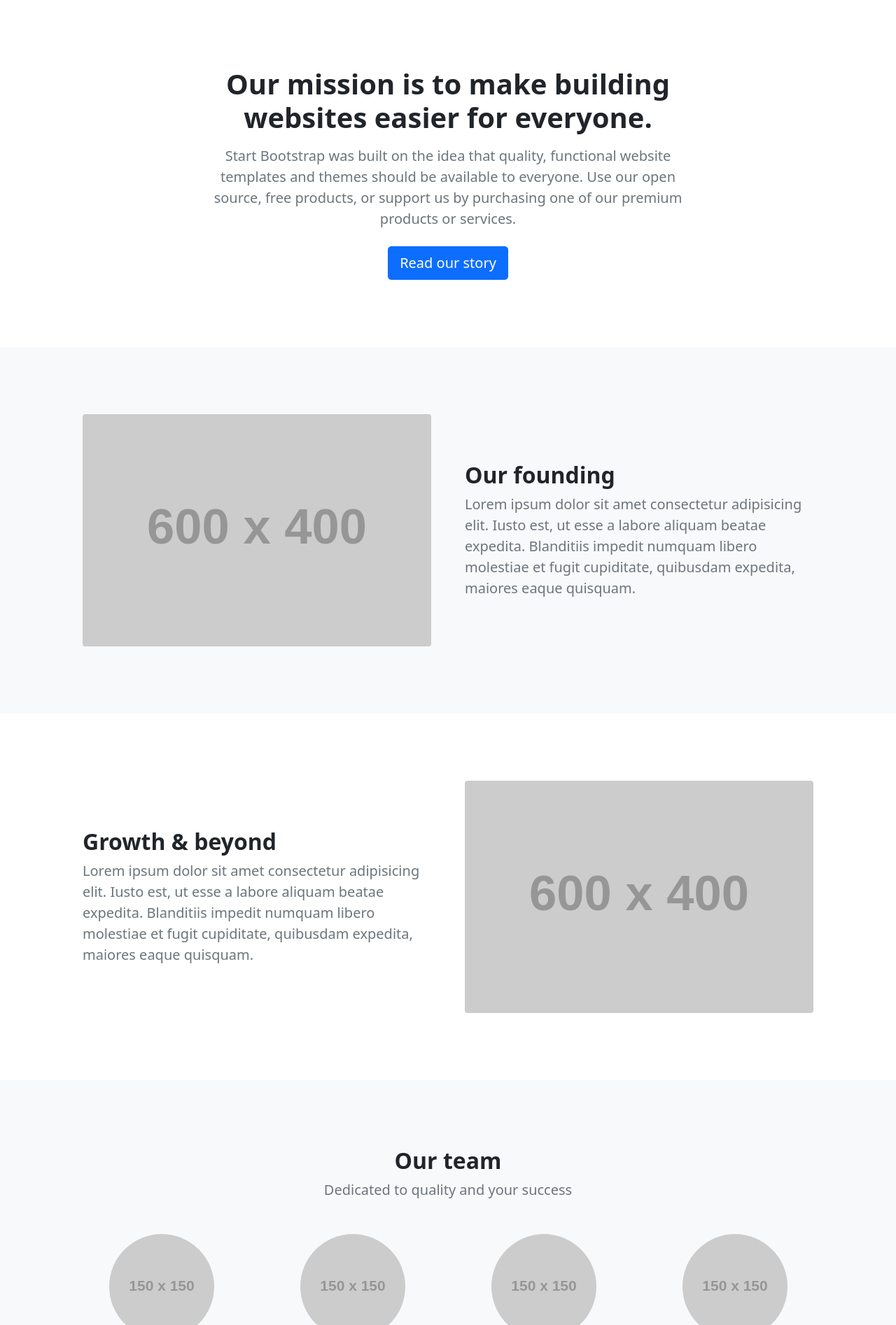
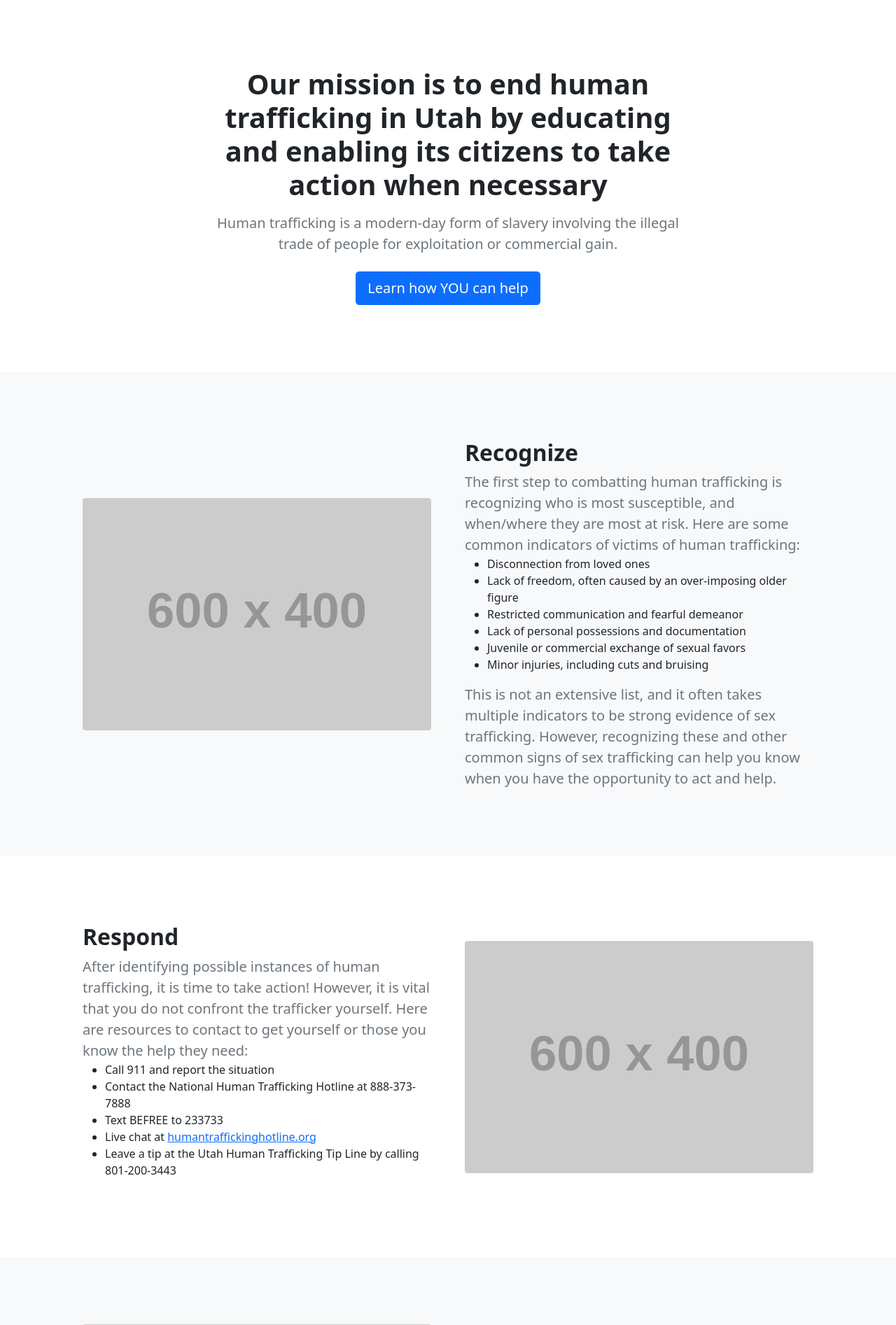
Before and after one commit to BZV83/missing-persons, a Django app: page /about/ in a window 1280 px wide. Shown: the part 56-1950 px from the top of the page at 70% size. Run offline with Django 4.2, Linux system fonts and the light colour scheme; grey boxes labelled with a size stand in for pictures from a placeholder-image service; some libraries are stand-ins or nearby versions.

Commit message:
Update about.html

```diff
--- a/missing-persons/templates/pages/about.html
+++ b/missing-persons/templates/pages/about.html
@@ -7,9 +7,9 @@
                     <div class="row justify-content-center">
                         <div class="col-lg-8 col-xxl-6">
                             <div class="text-center my-5">
-                                <h1 class="fw-bolder mb-3">Our mission is to make building websites easier for everyone.</h1>
-                                <p class="lead fw-normal text-muted mb-4">Start Bootstrap was built on the idea that quality, functional website templates and themes should be available to everyone. Use our open source, free products, or support us by purchasing one of our premium products or services.</p>
-                                <a class="btn btn-primary btn-lg" href="#scroll-target">Read our story</a>
+                                <h1 class="fw-bolder mb-3">Our mission is to end human trafficking in Utah by <b>educating</b> and <b>enabling</b> its citizens to take action when necessary</h1>
+                                <p class="lead fw-normal text-muted mb-4">Human trafficking is a modern-day form of slavery involving the illegal trade of people for exploitation or commercial gain.</p>
+                                <a class="btn btn-primary btn-lg" href="#scroll-target">Learn how YOU can help</a>
                             </div>
                         </div>
                     </div>
@@ -21,8 +21,18 @@
                     <div class="row gx-5 align-items-center">
                         <div class="col-lg-6"><img class="img-fluid rounded mb-5 mb-lg-0" src="https://dummyimage.com/600x400/343a40/6c757d" alt="..." /></div>
                         <div class="col-lg-6">
-                            <h2 class="fw-bolder">Our founding</h2>
-                            <p class="lead fw-normal text-muted mb-0">Lorem ipsum dolor sit amet consectetur adipisicing elit. Iusto est, ut esse a labore aliquam beatae expedita. Blanditiis impedit numquam libero molestiae et fugit cupiditate, quibusdam expedita, maiores eaque quisquam.</p>
+                            <h2 class="fw-bolder">Recognize</h2>
+                            <p class="lead fw-normal text-muted mb-0">The first step to combatting human trafficking is recognizing who is most susceptible, and when/where they are most at risk. Here are some common indicators of victims of human trafficking: <br>
+                                <ul>
+                                    <li> Disconnection from loved ones
+                                    <li> Lack of freedom, often caused by an over-imposing older figure
+                                    <li> Restricted communication and fearful demeanor
+                                    <li> Lack of personal possessions and documentation
+                                    <li> Juvenile or commercial exchange of sexual favors
+                                    <li> Minor injuries, including cuts and bruising
+                                </ul>
+                            </p>
+                            <p class="lead fw-normal text-muted mb-0">This is not an extensive list, and it often takes multiple indicators to be strong evidence of sex trafficking. However, recognizing these and other common signs of sex trafficking can help you know when you have the opportunity to act and help.</p>
                         </div>
                     </div>
                 </div>
@@ -33,8 +43,40 @@
                     <div class="row gx-5 align-items-center">
                         <div class="col-lg-6 order-first order-lg-last"><img class="img-fluid rounded mb-5 mb-lg-0" src="https://dummyimage.com/600x400/343a40/6c757d" alt="..." /></div>
                         <div class="col-lg-6">
-                            <h2 class="fw-bolder">Growth &amp; beyond</h2>
-                            <p class="lead fw-normal text-muted mb-0">Lorem ipsum dolor sit amet consectetur adipisicing elit. Iusto est, ut esse a labore aliquam beatae expedita. Blanditiis impedit numquam libero molestiae et fugit cupiditate, quibusdam expedita, maiores eaque quisquam.</p>
+                            <h2 class="fw-bolder">Respond</h2>
+                            <p class="lead fw-normal text-muted mb-0">After identifying possible instances of human trafficking, it is time to take action! However, it is vital that you do not confront the trafficker yourself. Here are resources to contact to get yourself or those you know the help they need:</p>
+                                <ul>
+                                    <li> Call 911 and report the situation
+                                    <li> Contact the National Human Trafficking Hotline at 888-373-7888
+                                    <li> Text BEFREE to 233733
+                                    <li> Live chat at <a href="https://humantraffickinghotline.org/en">humantraffickinghotline.org</a>
+                                    <li> Leave a tip at the Utah Human Trafficking Tip Line by calling 801-200-3443
+                                </ul>
+                        </div>
+                    </div>
+                </div>
+            </section>
+            <!-- About section three-->
+            <section class="py-5 bg-light" id="scroll-target">
+                <div class="container px-5 my-5">
+                    <div class="row gx-5 align-items-center">
+                        <div class="col-lg-6"><img class="img-fluid rounded mb-5 mb-lg-0" src="https://dummyimage.com/600x400/343a40/6c757d" alt="..." /></div>
+                        <div class="col-lg-6">
+                            <h2 class="fw-bolder">Recover</h2>
+                            <p class="lead fw-normal text-muted mb-0">Here is where we talk about programs in place to help victims of human trafficking <br>
+                            </p>
+                        </div>
+                    </div>
+                </div>
+            </section>
+            <!-- About section four-->
+            <section class="py-5">
+                <div class="container px-5 my-5">
+                    <div class="row gx-5 align-items-center">
+                        <div class="col-lg-6 order-first order-lg-last"><img class="img-fluid rounded mb-5 mb-lg-0" src="https://dummyimage.com/600x400/343a40/6c757d" alt="..." /></div>
+                        <div class="col-lg-6">
+                            <h2 class="fw-bolder">Repeat</h2>
+                            <p class="lead fw-normal text-muted mb-0">Here is where we talk about the importance of being on top of this and the amount of people that are victims of human trafficking</p>
                         </div>
                     </div>
                 </div>
@@ -43,36 +85,36 @@
             <section class="py-5 bg-light">
                 <div class="container px-5 my-5">
                     <div class="text-center">
-                        <h2 class="fw-bolder">Our team</h2>
-                        <p class="lead fw-normal text-muted mb-5">Dedicated to quality and your success</p>
+                        <h2 class="fw-bolder">Steps for Safety</h2>
+                        <p class="lead fw-normal text-muted mb-5">Our formula for ending Human Trafficking</p>
                     </div>
                     <div class="row gx-5 row-cols-1 row-cols-sm-2 row-cols-xl-4 justify-content-center">
                         <div class="col mb-5 mb-5 mb-xl-0">
                             <div class="text-center">
                                 <img class="img-fluid rounded-circle mb-4 px-4" src="https://dummyimage.com/150x150/ced4da/6c757d" alt="..." />
-                                <h5 class="fw-bolder">Ibbie Eckart</h5>
-                                <div class="fst-italic text-muted">Founder &amp; CEO</div>
+                                <h5 class="fw-bolder">Recognize</h5>
+                                <div class="fst-italic text-muted">Identify indicators of human trafficking</div>
                             </div>
                         </div>
                         <div class="col mb-5 mb-5 mb-xl-0">
                             <div class="text-center">
                                 <img class="img-fluid rounded-circle mb-4 px-4" src="https://dummyimage.com/150x150/ced4da/6c757d" alt="..." />
-                                <h5 class="fw-bolder">Arden Vasek</h5>
-                                <div class="fst-italic text-muted">CFO</div>
+                                <h5 class="fw-bolder">Respond</h5>
+                                <div class="fst-italic text-muted">Know where to turn for help</div>
                             </div>
                         </div>
                         <div class="col mb-5 mb-5 mb-sm-0">
                             <div class="text-center">
                                 <img class="img-fluid rounded-circle mb-4 px-4" src="https://dummyimage.com/150x150/ced4da/6c757d" alt="..." />
-                                <h5 class="fw-bolder">Toribio Nerthus</h5>
-                                <div class="fst-italic text-muted">Operations Manager</div>
+                                <h5 class="fw-bolder">Recover</h5>
+                                <div class="fst-italic text-muted">Help those who were victims of human trafficking</div>
                             </div>
                         </div>
                         <div class="col mb-5">
                             <div class="text-center">
                                 <img class="img-fluid rounded-circle mb-4 px-4" src="https://dummyimage.com/150x150/ced4da/6c757d" alt="..." />
-                                <h5 class="fw-bolder">Malvina Cilla</h5>
-                                <div class="fst-italic text-muted">CTO</div>
+                                <h5 class="fw-bolder">Repeat</h5>
+                                <div class="fst-italic text-muted">Continue to help</div>
                             </div>
                         </div>
                     </div>
```
